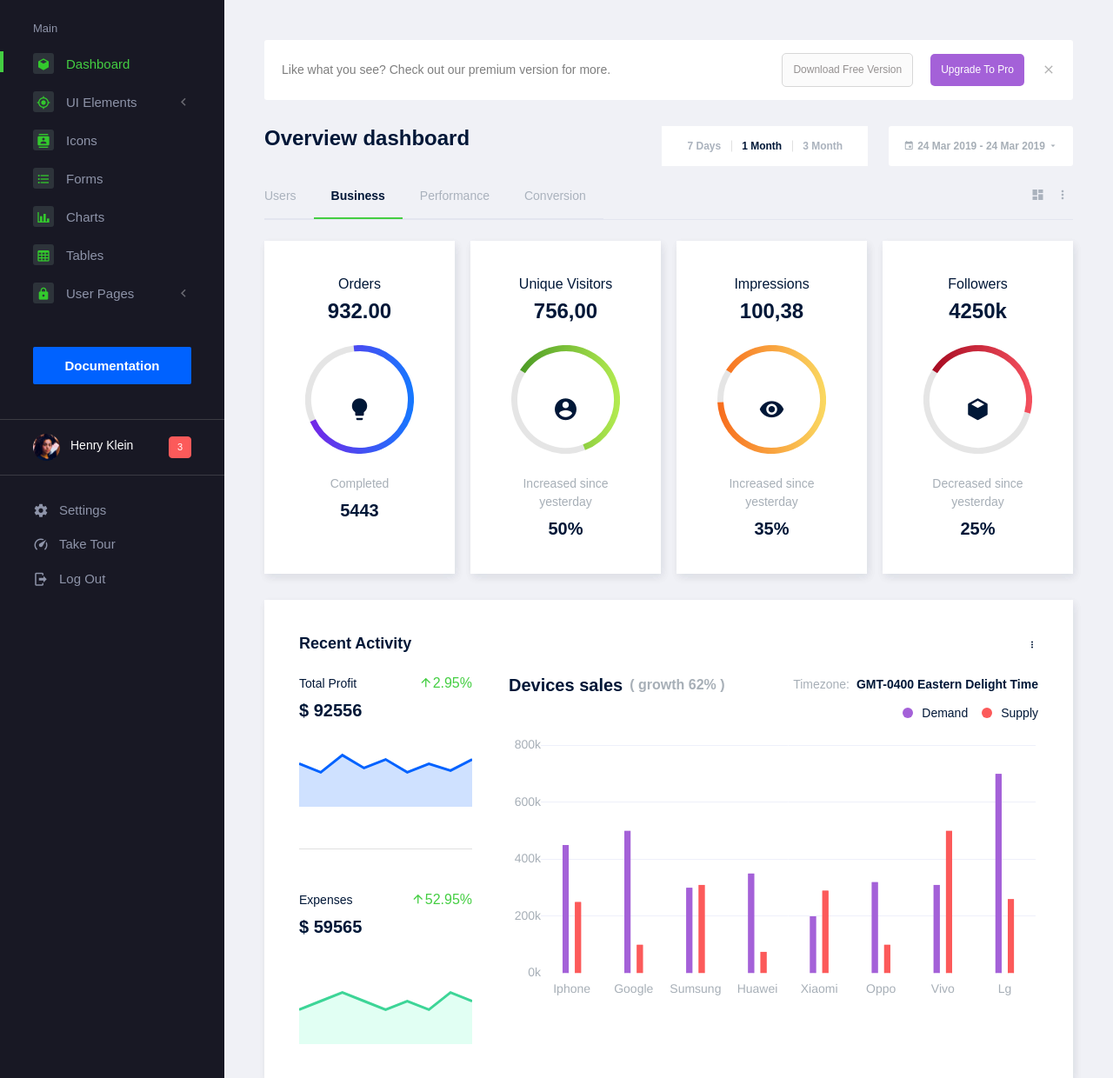
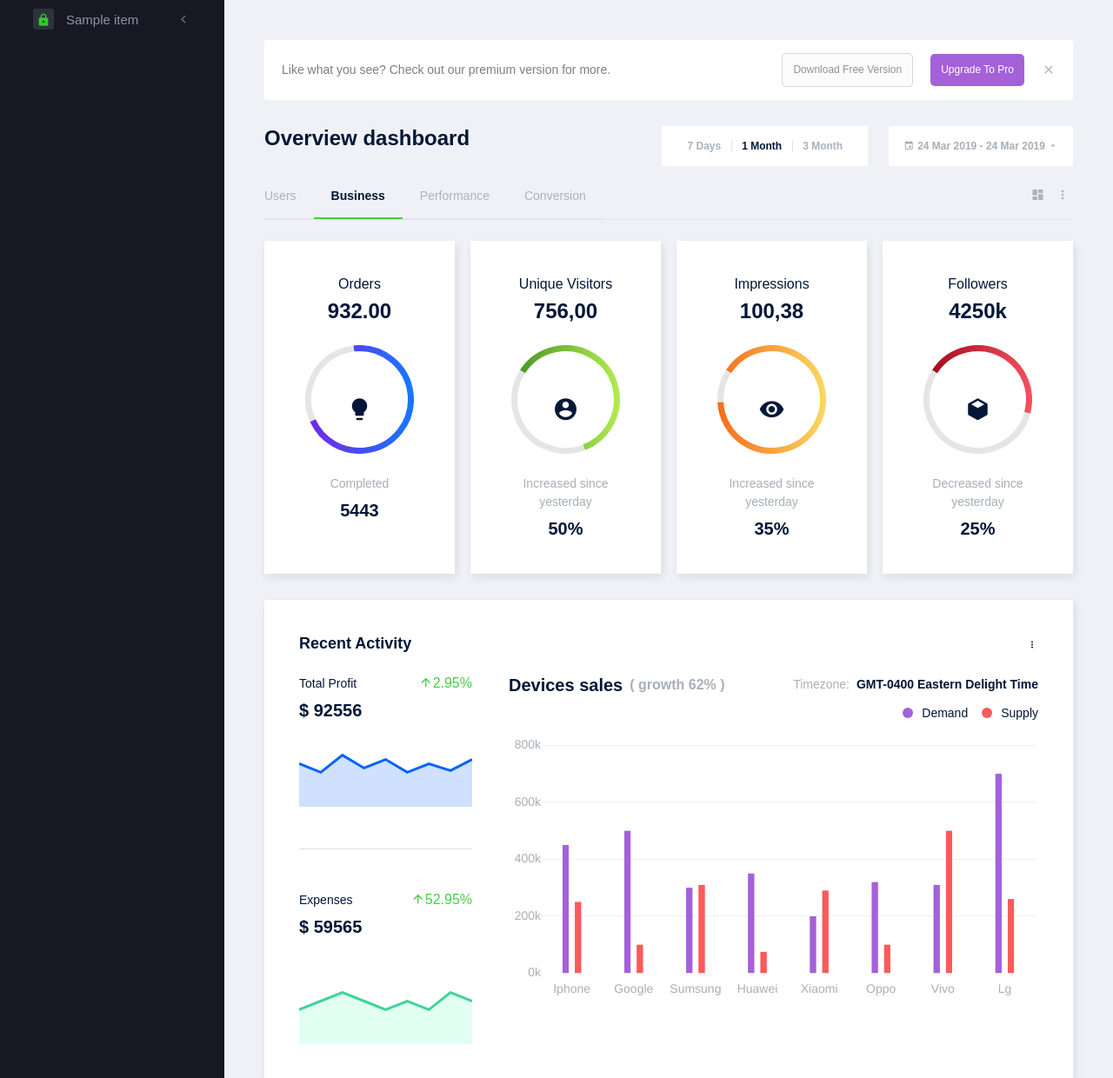
Before and after one commit to meghgala/Catalogger, a Flask app: template Catalogger/templates/home/index.html in a window 1280 px wide. Shown: the part 64-1304 px from the top of the page at 87% size. Run offline with Flask 2, Linux system fonts and the light colour scheme; the template is opened without the code that fills it: most values are stand-ins (such as "Sample title", 1, 10 or a date in 2020); some libraries are stand-ins or nearby versions; some web fonts are replaced.

Commit message:
Categories in html women not working

```diff
--- a/Catalogger/templates/home/index.html
+++ b/Catalogger/templates/home/index.html
@@ -241,111 +241,22 @@
         <!-- partial:partials/_sidebar.html -->
         <nav class="sidebar sidebar-offcanvas" id="sidebar">
           <ul class="nav">
-            <li class="nav-item nav-category">Main</li>
+            {% for item in data %}
             <li class="nav-item">
-              <a class="nav-link" href="index.html">
-                <span class="icon-bg"><i class="mdi mdi-cube menu-icon"></i></span>
-                <span class="menu-title">Dashboard</span>
-              </a>
-            </li>
-            <li class="nav-item">
-              <a class="nav-link" data-toggle="collapse" href="#ui-basic" aria-expanded="false" aria-controls="ui-basic">
-                <span class="icon-bg"><i class="mdi mdi-crosshairs-gps menu-icon"></i></span>
-                <span class="menu-title">UI Elements</span>
+              <a class="nav-link" data-toggle="collapse" href="#{{item.id}}" aria-expanded="false" aria-controls="{{item.id}}">
+                <span class="icon-bg"><i class="mdi mdi-lock menu-icon"></i></span>
+                <span class="menu-title">{{item.name}}</span>
                 <i class="menu-arrow"></i>
               </a>
-              <div class="collapse" id="ui-basic">
+              <div class="collapse" id="{{item.id}}">
                 <ul class="nav flex-column sub-menu">
-                  <li class="nav-item"> <a class="nav-link" href="pages/ui-features/buttons.html">Buttons</a></li>
-                  <li class="nav-item"> <a class="nav-link" href="pages/ui-features/dropdowns.html">Dropdowns</a></li>
-                  <li class="nav-item"> <a class="nav-link" href="pages/ui-features/typography.html">Typography</a></li>
+                  {% for i in item.subcategories %}
+                  <li class="nav-item"> <a class="nav-link" href="#{{item.name}}"> {{i.name}} </a></li>
+                  {% endfor %}
                 </ul>
               </div>
             </li>
-            <li class="nav-item">
-              <a class="nav-link" href="pages/icons/mdi.html">
-                <span class="icon-bg"><i class="mdi mdi-contacts menu-icon"></i></span>
-                <span class="menu-title">Icons</span>
-              </a>
-            </li>
-            <li class="nav-item">
-              <a class="nav-link" href="pages/forms/basic_elements.html">
-                <span class="icon-bg"><i class="mdi mdi-format-list-bulleted menu-icon"></i></span>
-                <span class="menu-title">Forms</span>
-              </a>
-            </li>
-            <li class="nav-item">
-              <a class="nav-link" href="pages/charts/chartjs.html">
-                <span class="icon-bg"><i class="mdi mdi-chart-bar menu-icon"></i></span>
-                <span class="menu-title">Charts</span>
-              </a>
-            </li>
-            <li class="nav-item">
-              <a class="nav-link" href="pages/tables/basic-table.html">
-                <span class="icon-bg"><i class="mdi mdi-table-large menu-icon"></i></span>
-                <span class="menu-title">Tables</span>
-              </a>
-            </li>
-            <li class="nav-item">
-              <a class="nav-link" data-toggle="collapse" href="#auth" aria-expanded="false" aria-controls="auth">
-                <span class="icon-bg"><i class="mdi mdi-lock menu-icon"></i></span>
-                <span class="menu-title">User Pages</span>
-                <i class="menu-arrow"></i>
-              </a>
-              <div class="collapse" id="auth">
-                <ul class="nav flex-column sub-menu">
-                  <li class="nav-item"> <a class="nav-link" href="pages/samples/blank-page.html"> Blank Page </a></li>
-                  <li class="nav-item"> <a class="nav-link" href="pages/samples/login.html"> Login </a></li>
-                  <li class="nav-item"> <a class="nav-link" href="pages/samples/register.html"> Register </a></li>
-                  <li class="nav-item"> <a class="nav-link" href="pages/samples/error-404.html"> 404 </a></li>
-                  <li class="nav-item"> <a class="nav-link" href="pages/samples/error-500.html"> 500 </a></li>
-                </ul>
-              </div>
-            </li>
-            <li class="nav-item documentation-link">
-              <a class="nav-link" href="http://www.bootstrapdash.com/demo/connect-plus-free/jquery/documentation/documentation.html" target="_blank">
-                <span class="icon-bg">
-                  <i class="mdi mdi-file-document-box menu-icon"></i>
-                </span>
-                <span class="menu-title">Documentation</span>
-              </a>
-            </li>
-            <li class="nav-item sidebar-user-actions">
-              <div class="user-details">
-                <div class="d-flex justify-content-between align-items-center">
-                  <div>
-                    <div class="d-flex align-items-center">
-                      <div class="sidebar-profile-img">
-                        <img src="assets/images/faces/face28.png" alt="image">
-                      </div>
-                      <div class="sidebar-profile-text">
-                        <p class="mb-1">Henry Klein</p>
-                      </div>
-                    </div>
-                  </div>
-                  <div class="badge badge-danger">3</div>
-                </div>
-              </div>
-            </li>
-            <li class="nav-item sidebar-user-actions">
-              <div class="sidebar-user-menu">
-                <a href="#" class="nav-link"><i class="mdi mdi-settings menu-icon"></i>
-                  <span class="menu-title">Settings</span>
-                </a>
-              </div>
-            </li>
-            <li class="nav-item sidebar-user-actions">
-              <div class="sidebar-user-menu">
-                <a href="#" class="nav-link"><i class="mdi mdi-speedometer menu-icon"></i>
-                  <span class="menu-title">Take Tour</span></a>
-              </div>
-            </li>
-            <li class="nav-item sidebar-user-actions">
-              <div class="sidebar-user-menu">
-                <a href="#" class="nav-link"><i class="mdi mdi-logout menu-icon"></i>
-                  <span class="menu-title">Log Out</span></a>
-              </div>
-            </li>
+            {% endfor %}
           </ul>
         </nav>
         <!-- partial -->
```
Also changed, not shown: Catalogger/views/auth.py (+5 -3 lines), helpers/auth.py (+0 -12 lines).
